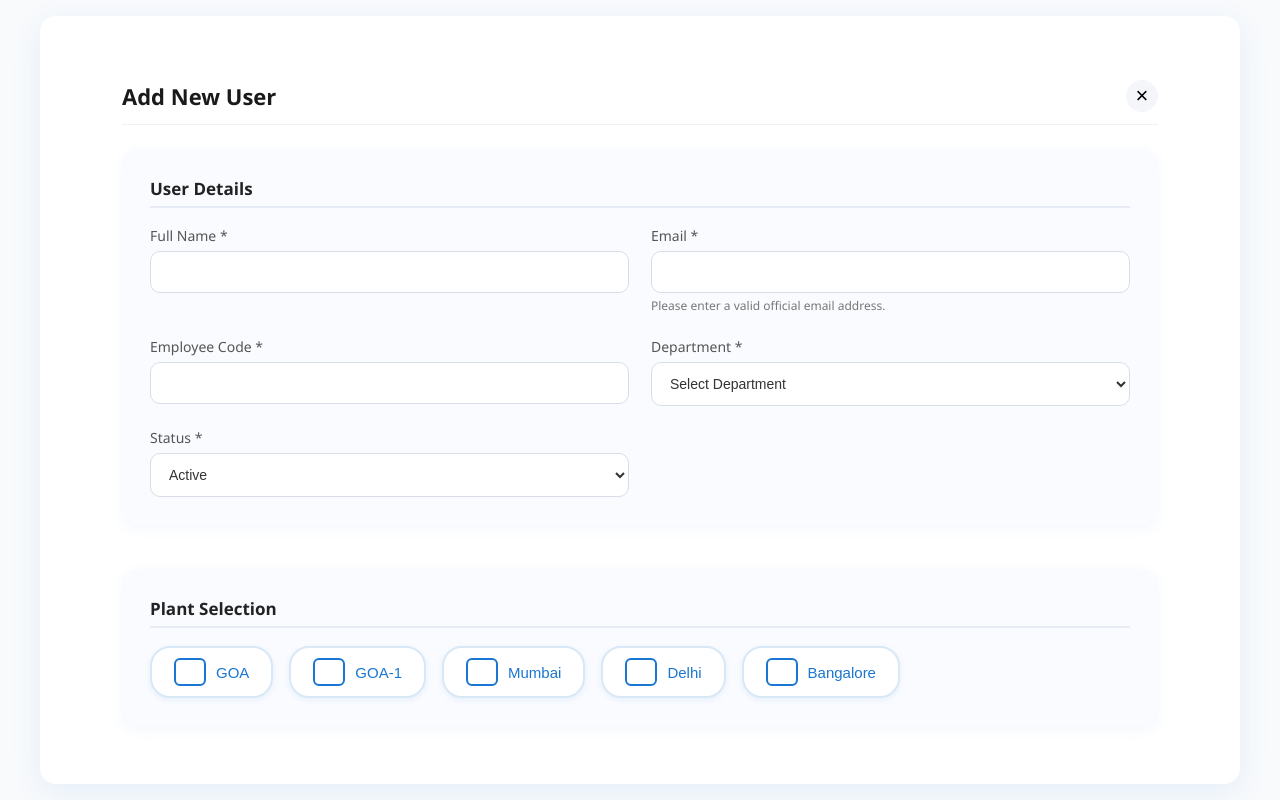
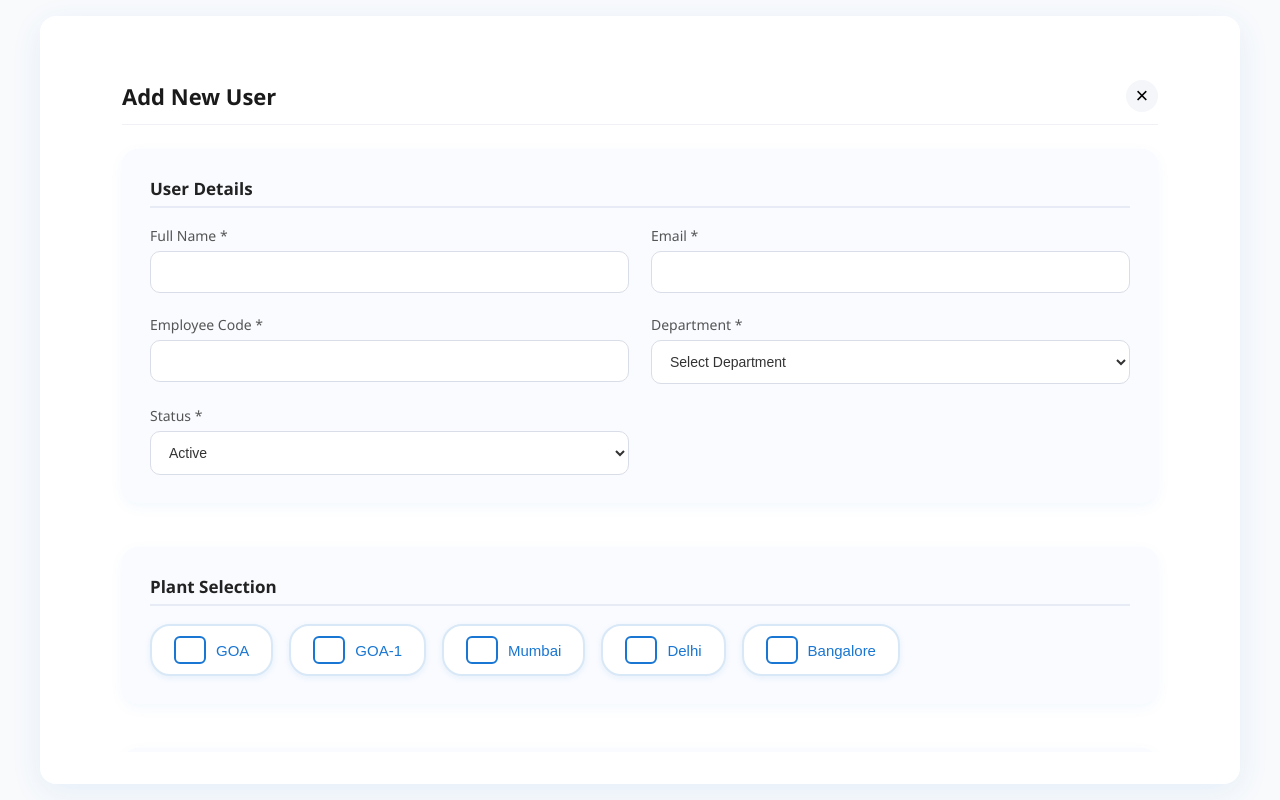
Before and after one commit to amit45555/pharmacorp-app, a React (Create React App) app: page /add-user in a window 1280 px wide. Built offline with nearby package versions, Linux system fonts and the light colour scheme.

Commit message:
changes for the user master table

```diff
--- a/src/pages/AddUserPanel/AddUserPanel.tsx
+++ b/src/pages/AddUserPanel/AddUserPanel.tsx
@@ -231,6 +231,16 @@ const AddUserPanel = ({
   const handleSubmit = (e: React.FormEvent) => {
     e.preventDefault();
     setError(null);
+    // Basic validation
+    if (!form.fullName || form.fullName.trim().length < 2) {
+      setError("Please enter a valid name (at least 2 characters).");
+      return;
+    }
+    const emailRegex = /^[^\s@]+@[^\s@]+\.[^\s@]+$/;
+    if (!form.email || !emailRegex.test(form.email)) {
+      setError("Please enter a valid email address.");
+      return;
+    }
     if (mode === "edit" && form.status === "Inactive") {
       setError(
         "Inactive user cannot be saved. Please make the user Active before saving."
@@ -286,9 +296,6 @@ const AddUserPanel = ({
                   value={form.email}
                   onChange={(e) => setForm({ ...form, email: e.target.value })}
                 />
-                <span className={styles.helperText}>
-                  Please enter a valid official email address.
-                </span>
               </div>
               <div>
                 <label>Employee Code *</label>
```
